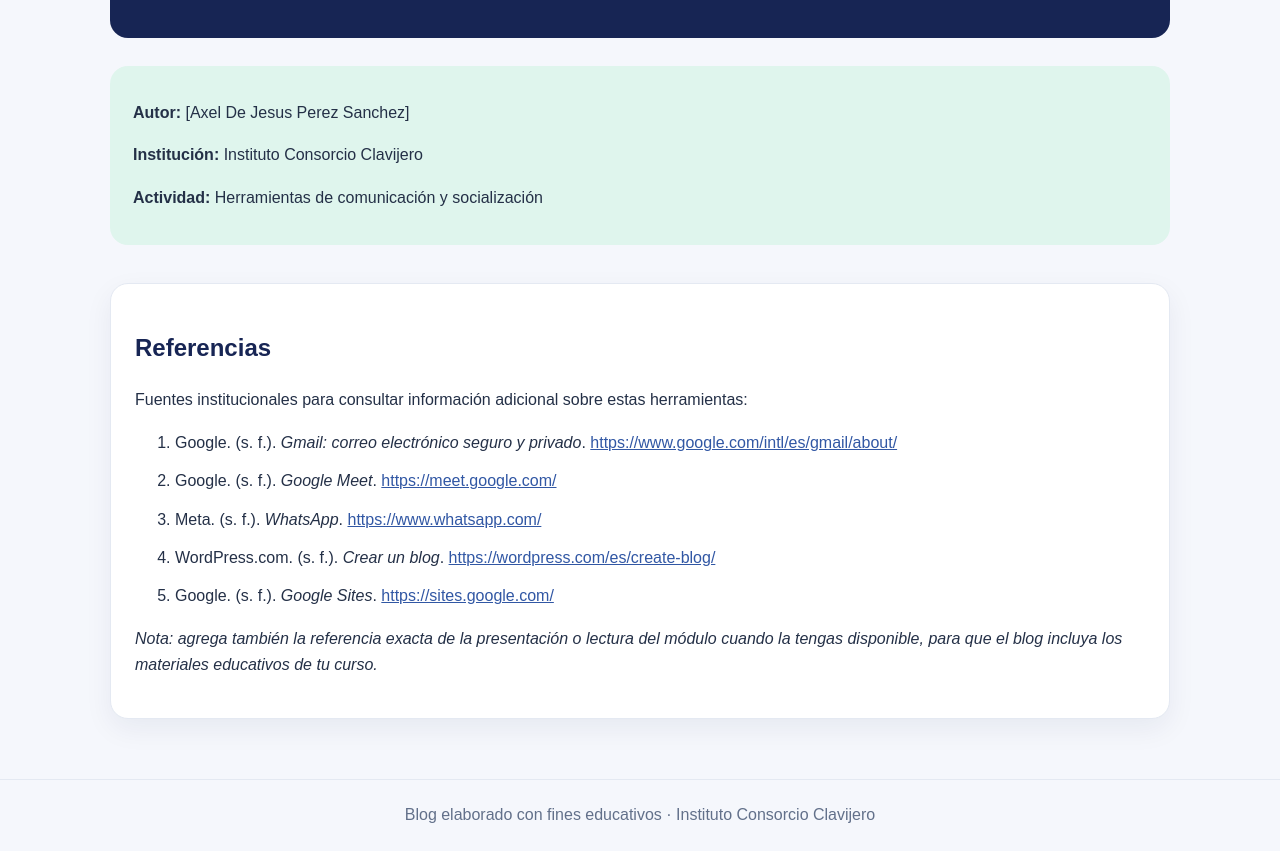
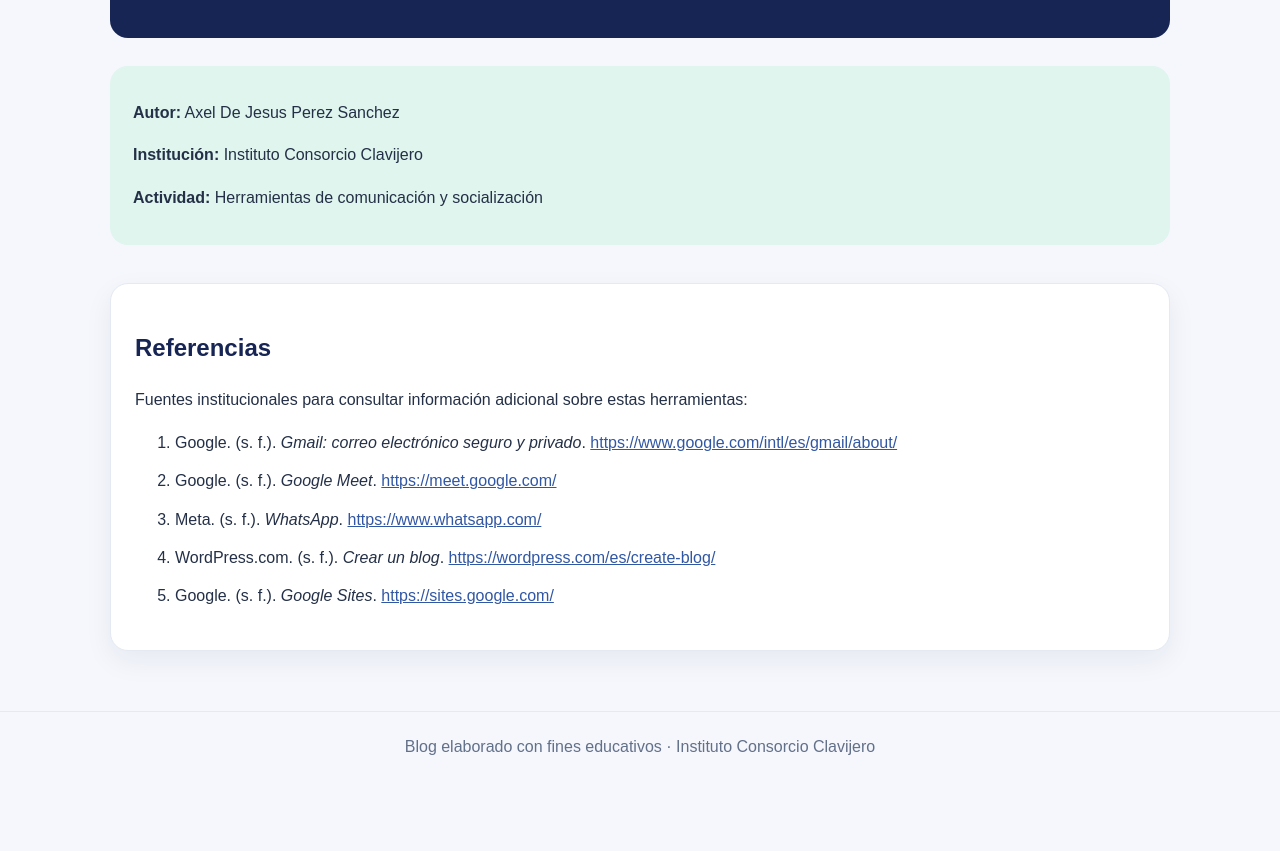
Before and after one commit to 236w0359-droid/Blog-icc, a plain HTML site: page index.html in a window 1280 px wide. Shown: the part 2418-3269 px from the top of the page. After the commit the page ends 3200 px from the top, so only its background shows below. Drawn offline with Linux system fonts and the light colour scheme.

Commit message:
Fix author formatting in index.html

```diff
--- a/index.html
+++ b/index.html
@@ -87,7 +87,7 @@ a{color:#3157a4}footer{text-align:center;padding:22px;color:var(--muted);border-
 <ul><li>Utilizar un lenguaje respetuoso y claro.</li><li>Proteger nuestros datos personales y contraseñas.</li><li>Revisar que la información compartida sea confiable.</li><li>Respetar el trabajo de otras personas y mencionar las fuentes consultadas.</li><li>Usar los espacios académicos para actividades relacionadas con el estudio.</li></ul>
 </section>
 <section class="author">
-<p><b>Autor:</b> [Axel De Jesus Perez Sanchez]</p>
+<p><b>Autor:</b> Axel De Jesus Perez Sanchez</p>
 <p><b>Institución:</b> Instituto Consorcio Clavijero</p>
 <p><b>Actividad:</b> Herramientas de comunicación y socialización</p>
 </section>
@@ -101,7 +101,6 @@ a{color:#3157a4}footer{text-align:center;padding:22px;color:var(--muted);border-
 <li>WordPress.com. (s. f.). <i>Crear un blog</i>. <a href="https://wordpress.com/es/create-blog/" target="_blank" rel="noopener noreferrer">https://wordpress.com/es/create-blog/</a></li>
 <li>Google. (s. f.). <i>Google Sites</i>. <a href="https://sites.google.com/" target="_blank" rel="noopener noreferrer">https://sites.google.com/</a></li>
 </ol>
-<p><i>Nota: agrega también la referencia exacta de la presentación o lectura del módulo cuando la tengas disponible, para que el blog incluya los materiales educativos de tu curso.</i></p>
 </section>
 </main>
 <footer>Blog elaborado con fines educativos · Instituto Consorcio Clavijero</footer>
```
